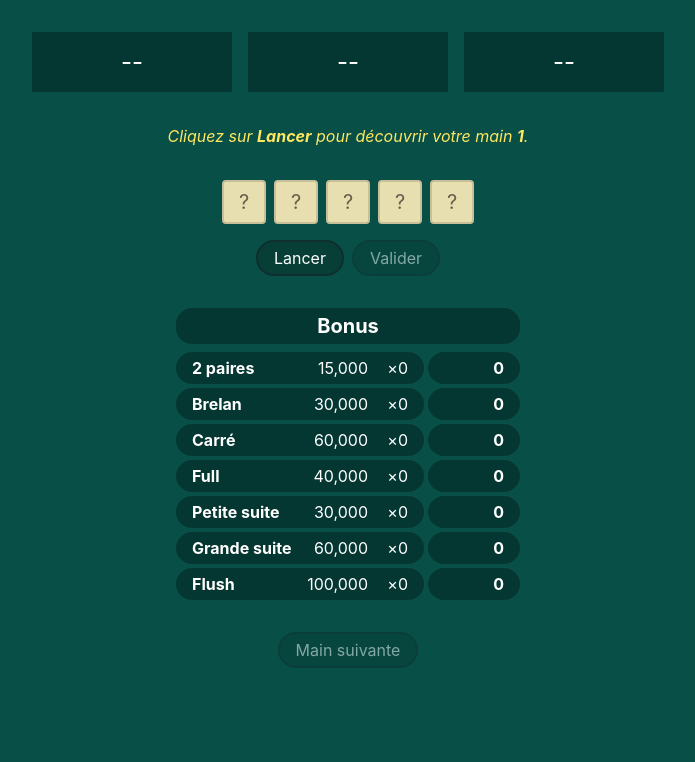
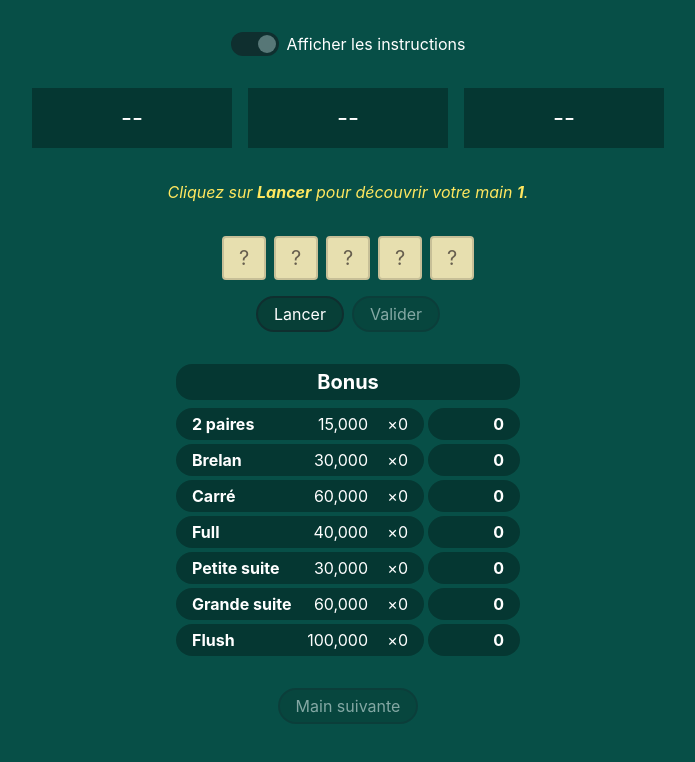
Before and after one commit to emiliendeon/flush, a React (Vite) app: page / in a window 1280 px wide. Shown: the top 762 px of the page, without its empty margins (292-987 px from the left). Built offline with nearby package versions, Linux system fonts and the light colour scheme.

Commit message:
feat: in-game instructions switch

```diff
--- a/src/components/form/button/button.scss
+++ b/src/components/form/button/button.scss
@@ -11,10 +11,6 @@
 	border: 2px solid #0f2f2f;
 	border-radius: 18px;
 	color: #ffffff;
-
-	.label {
-		font-size: 16px;
-	}
 
 	.description {
 		font-size: 14px;
--- /dev/null
+++ b/src/components/form/toggleInput/ToggleInput.tsx
@@ -0,0 +1,25 @@
+import "./toggleInput.scss";
+
+import clsx from "clsx";
+
+type ToggleInputProps = {
+	label: string;
+	value: boolean;
+	onChange: (value: boolean) => void;
+};
+
+const ToggleInput = ({ label, value, onChange }: ToggleInputProps) => {
+	const onLocalChange = () => {
+		onChange(!value);
+	};
+
+	return (
+		<label className={clsx("toggle-input", { checked: value })}>
+			<input className="ghost" type="checkbox" checked={value} onChange={onLocalChange} />
+			<div className="input" aria-hidden></div>
+			<div className="label">{label}</div>
+		</label>
+	);
+};
+
+export default ToggleInput;
--- /dev/null
+++ b/src/components/form/toggleInput/toggleInput.scss
@@ -0,0 +1,42 @@
+.toggle-input {
+	display: flex;
+	align-items: center;
+	gap: 8px;
+	cursor: pointer;
+
+	input {
+		cursor: pointer;
+	}
+
+	.input {
+		position: relative;
+		width: 48px;
+		height: 24px;
+		background-color: #0f2f2f;
+		border-radius: 12px;
+
+		&::after {
+			content: "";
+			position: absolute;
+			top: 3px;
+			left: 3px;
+			width: 18px;
+			height: 18px;
+			background-color: #577777;
+			border-radius: 50%;
+		}
+	}
+
+	.label {
+		color: #ffffff;
+	}
+
+	&.checked {
+		.input {
+			&::after {
+				left: auto;
+				right: 3px;
+			}
+		}
+	}
+}
--- a/src/components/instruction/Instruction.tsx
+++ b/src/components/instruction/Instruction.tsx
@@ -1,13 +1,16 @@
 import "./instruction.scss";
 
 import { type PropsWithChildren } from "react";
+import { useSelector } from "../../store";
 
 type InstructionProps = PropsWithChildren<{
 	visible?: boolean;
 }>;
 
 const Instruction = ({ visible, children }: InstructionProps) => {
-	if (!visible) {
+	const { showInstructions } = useSelector((state) => state.settings);
+
+	if (!(showInstructions && visible)) {
 		return null;
 	}
 
--- a/src/index.scss
+++ b/src/index.scss
@@ -7,6 +7,10 @@
 	text-rendering: optimizeLegibility;
 	-webkit-font-smoothing: antialiased;
 	-moz-osx-font-smoothing: grayscale;
+}
+
+* {
+	font-size: 16px;
 }
 
 a {
@@ -29,3 +33,14 @@ button {
 	font-family: inherit;
 	cursor: pointer;
 }
+
+.ghost {
+	position: absolute;
+	margin: -1px;
+	width: 1px;
+	height: 1px;
+	padding: 0;
+	border: 0;
+	clip: rect(0, 0, 0, 0);
+	overflow: hidden;
+}
--- a/src/pages/game/Game.tsx
+++ b/src/pages/game/Game.tsx
@@ -12,6 +12,7 @@ import GameSelectors from "../../selectors/game";
 import ResultDetail from "./resultDetail/ResultDetail";
 import ResultModal from "./resultModal/ResultModal";
 import Score from "./score/Score";
+import Settings from "./settings/Settings";
 
 const Game = () => {
 	const { step, currentRoundIndex } = useSelector((state) => state.game);
@@ -49,6 +50,7 @@ const Game = () => {
 
 	return (
 		<div id="game">
+			<Settings />
 			<div className="scores">
 				{Array.from({ length: ROUNDS_COUNT }, (_v, k) => (
 					<Score key={k} roundIndex={k} />
--- /dev/null
+++ b/src/pages/game/settings/Settings.tsx
@@ -0,0 +1,33 @@
+import "./settings.scss";
+
+import { SettingsActions, type SettingsStore } from "../../../reducers/settings";
+import { useDispatch, useSelector } from "../../../store";
+
+import ToggleInput from "../../../components/form/toggleInput/ToggleInput";
+
+const Settings = () => {
+	const settings = useSelector((state) => state.settings);
+
+	const dispatch = useDispatch();
+
+	const onChangeSetting = <T extends keyof SettingsStore>(
+		settingId: T,
+		value: SettingsStore[T]
+	) => {
+		dispatch(SettingsActions.set({ settingId, value }));
+	};
+
+	return (
+		<div className="settings">
+			<ToggleInput
+				label="Afficher les instructions"
+				value={settings.showInstructions}
+				onChange={(value) => {
+					onChangeSetting("showInstructions", value);
+				}}
+			/>
+		</div>
+	);
+};
+
+export default Settings;
--- /dev/null
+++ b/src/pages/game/settings/settings.scss
@@ -0,0 +1,4 @@
+.settings {
+	display: flex;
+	flex-direction: column;
+}
--- /dev/null
+++ b/src/reducers/settings.ts
@@ -0,0 +1,28 @@
+import { type PayloadAction, createSlice } from "@reduxjs/toolkit";
+
+export type SettingsStore = {
+	showInstructions: boolean;
+};
+
+const initialState: SettingsStore = {
+	showInstructions: true,
+};
+
+const SettingsSlice = createSlice({
+	name: "settings",
+	initialState,
+	reducers: {
+		set: <T extends keyof SettingsStore>(
+			state: SettingsStore,
+			{ payload }: PayloadAction<{ settingId: T; value: SettingsStore[T] }>
+		) => {
+			return {
+				...state,
+				[payload.settingId]: payload.value,
+			};
+		},
+	},
+});
+
+export const SettingsActions = SettingsSlice.actions;
+export default SettingsSlice.reducer;
--- a/src/store.ts
+++ b/src/store.ts
@@ -8,9 +8,11 @@ import {
 import { combineReducers, configureStore } from "@reduxjs/toolkit";
 
 import GameReducer from "./reducers/game";
+import SettingsReducer from "./reducers/settings";
 
 const rootReducer = combineReducers({
 	game: GameReducer,
+	settings: SettingsReducer,
 });
 
 const store = configureStore({
```
